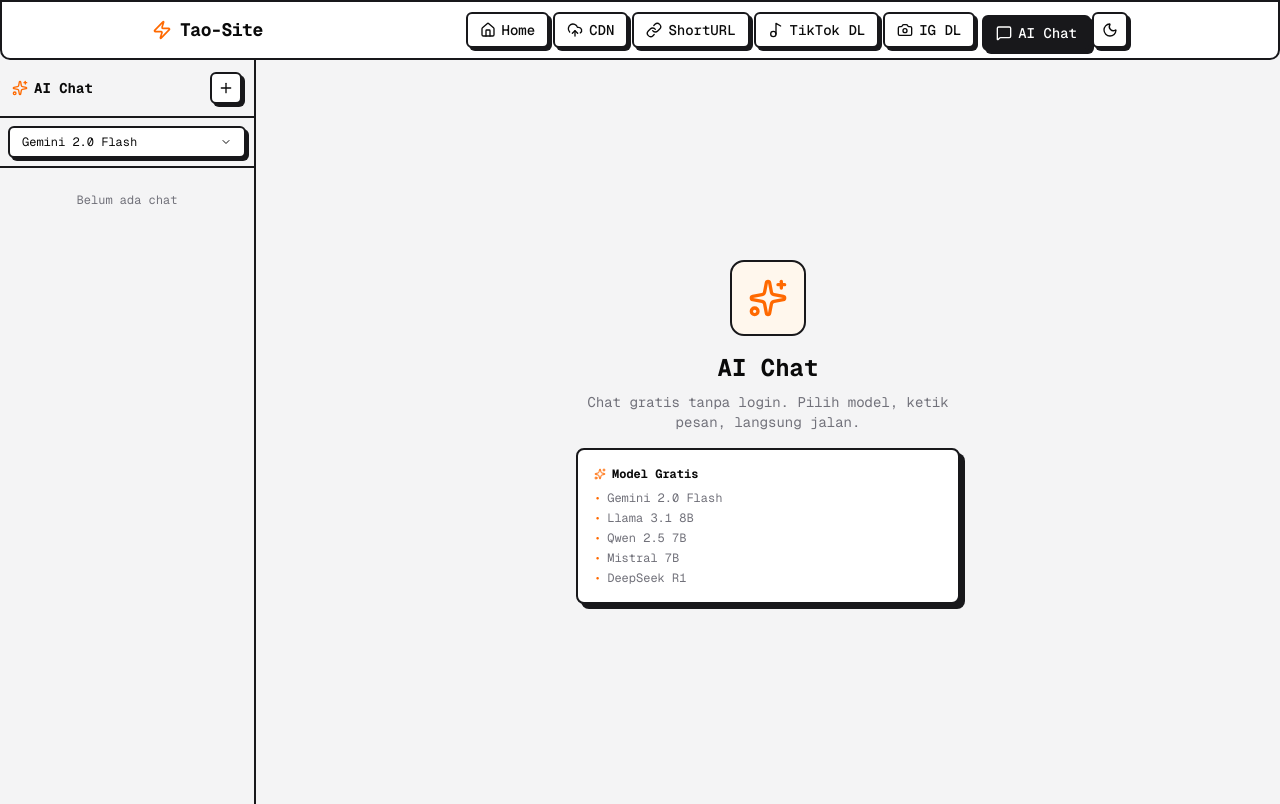
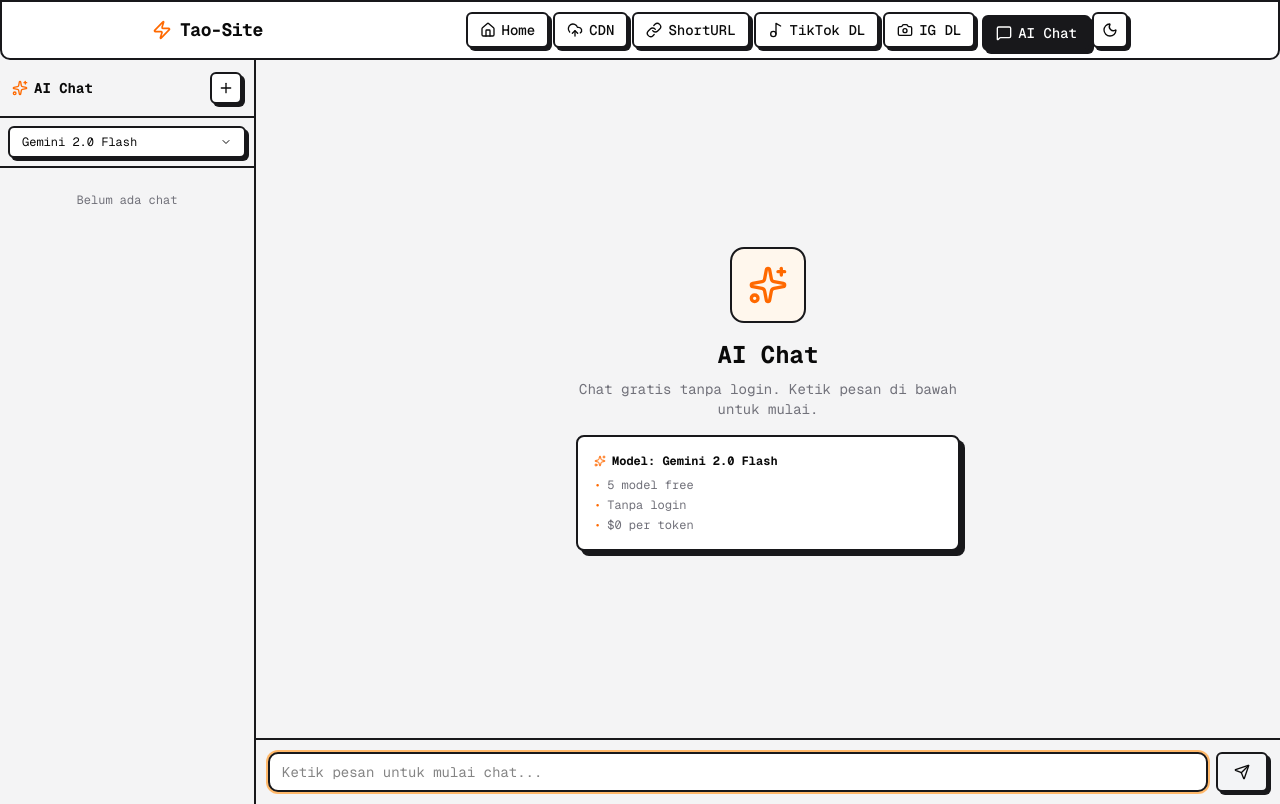
Before and after one commit to FaaOfc/opensorc, a Next.js app: page /chat in a window 1280 px wide. Built offline with nearby package versions, Linux system fonts and the light colour scheme.

Commit message:
Update page.tsx

```diff
--- a/src/app/chat/page.tsx
+++ b/src/app/chat/page.tsx
@@ -156,7 +156,7 @@ export default function ChatPage() {
                     ...c.messages,
                     {
                       role: "assistant" as const,
-                      content: `**Demo Mode** — Set \`OPENROUTER_API_KEY\` di .env untuk mengaktifkan AI.\n\nPesan kamu: "${msg}"`,
+                      content: `**Demo Mode**\n\nSebentar, Ada Yang Error\n\nPesan kamu: "${msg}"`,
                     },
                   ],
                 }
@@ -393,7 +393,8 @@ export default function ChatPage() {
             </div>
           </>
         ) : (
-          /* Welcome */
+          /* Welcome — with input */
+          <div className="flex-1 flex flex-col">
             <div className="flex-1 flex items-center justify-center p-4">
               <div className="text-center max-w-sm">
                 <div className="inline-flex items-center justify-center neo-border rounded-xl p-4 bg-orange-50 dark:bg-orange-950 mb-4">
@@ -406,42 +407,67 @@ export default function ChatPage() {
                   className="font-mono text-sm mb-4"
                   style={{ color: "var(--neo-muted-text)" }}
                 >
-                Chat gratis tanpa login. Pilih model, ketik pesan, langsung jalan.
+                  Chat gratis tanpa login. Ketik pesan di bawah untuk mulai.
                 </p>
                 <div className="neo-card p-4 text-left">
                   <h3 className="font-mono font-bold text-xs mb-2 flex items-center gap-1.5">
-                  <Sparkles className="size-3 text-orange-500" /> Model Gratis
+                    <Sparkles className="size-3 text-orange-500" /> Model: {modelName}
                   </h3>
                   <ul
                     className="space-y-1 text-xs font-mono"
                     style={{ color: "var(--neo-muted-text)" }}
                   >
-                  {models.map((m) => (
-                    <li key={m.id} className="flex items-center gap-1.5">
-                      <span className="text-orange-500">•</span> {m.name}
-                    </li>
-                  ))}
-                  {models.length === 0 && (
-                    <>
                     <li className="flex items-center gap-1.5">
-                        <span className="text-orange-500">•</span> Gemini 2.0 Flash
+                      <span className="text-orange-500">•</span> 5 model free
                     </li>
                     <li className="flex items-center gap-1.5">
-                        <span className="text-orange-500">•</span> Llama 3.1 8B
+                      <span className="text-orange-500">•</span> Tanpa login
                     </li>
                     <li className="flex items-center gap-1.5">
-                        <span className="text-orange-500">•</span> Qwen 2.5 7B
+                      <span className="text-orange-500">•</span> $0 per token
                     </li>
-                      <li className="flex items-center gap-1.5">
-                        <span className="text-orange-500">•</span> Mistral 7B
-                      </li>
-                      <li className="flex items-center gap-1.5">
-                        <span className="text-orange-500">•</span> DeepSeek R1
-                      </li>
-                    </>
-                  )}
                   </ul>
                 </div>
+              </div>
+            </div>
+
+            {/* Input at bottom of welcome screen */}
+            <div
+              className="p-3 border-t-2"
+              style={{ borderColor: "var(--neo-border-color)" }}
+            >
+              <form
+                onSubmit={(e) => {
+                  e.preventDefault();
+                  handleSend();
+                }}
+                className="flex gap-2"
+              >
+                <input
+                  type="text"
+                  value={input}
+                  onChange={(e) => setInput(e.target.value)}
+                  placeholder="Ketik pesan untuk mulai chat..."
+                  disabled={sending}
+                  autoFocus
+                  className="neo-border rounded-lg flex-1 px-3 py-2 font-mono text-sm focus:outline-none focus:ring-2 focus:ring-orange-300 bg-[var(--neo-card-bg)]"
+                />
+                <button
+                  type="submit"
+                  disabled={!input.trim() || sending}
+                  className={`neo-btn px-4 py-2 font-mono font-medium text-sm flex items-center gap-2 shrink-0 ${
+                    !input.trim() || sending
+                      ? "bg-gray-100 dark:bg-gray-800 cursor-not-allowed shadow-none"
+                      : "bg-[var(--neo-border-color)] text-[var(--neo-card-bg)]"
+                  }`}
+                >
+                  {sending ? (
+                    <Loader2 className="size-4 animate-spin" />
+                  ) : (
+                    <Send className="size-4" />
+                  )}
+                </button>
+              </form>
             </div>
           </div>
         )}
```
Lines whose indentation alone changed are shown as unchanged.
